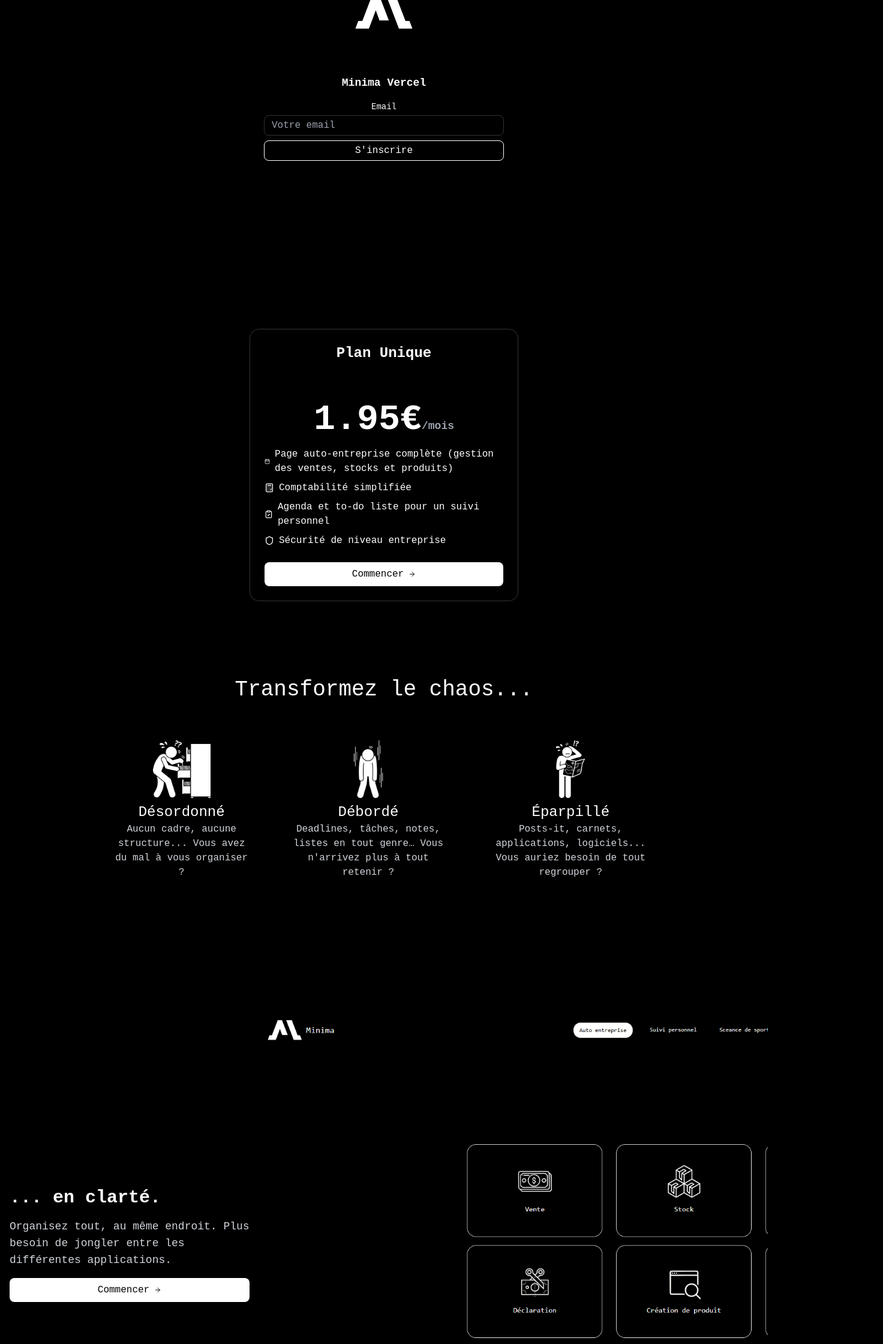
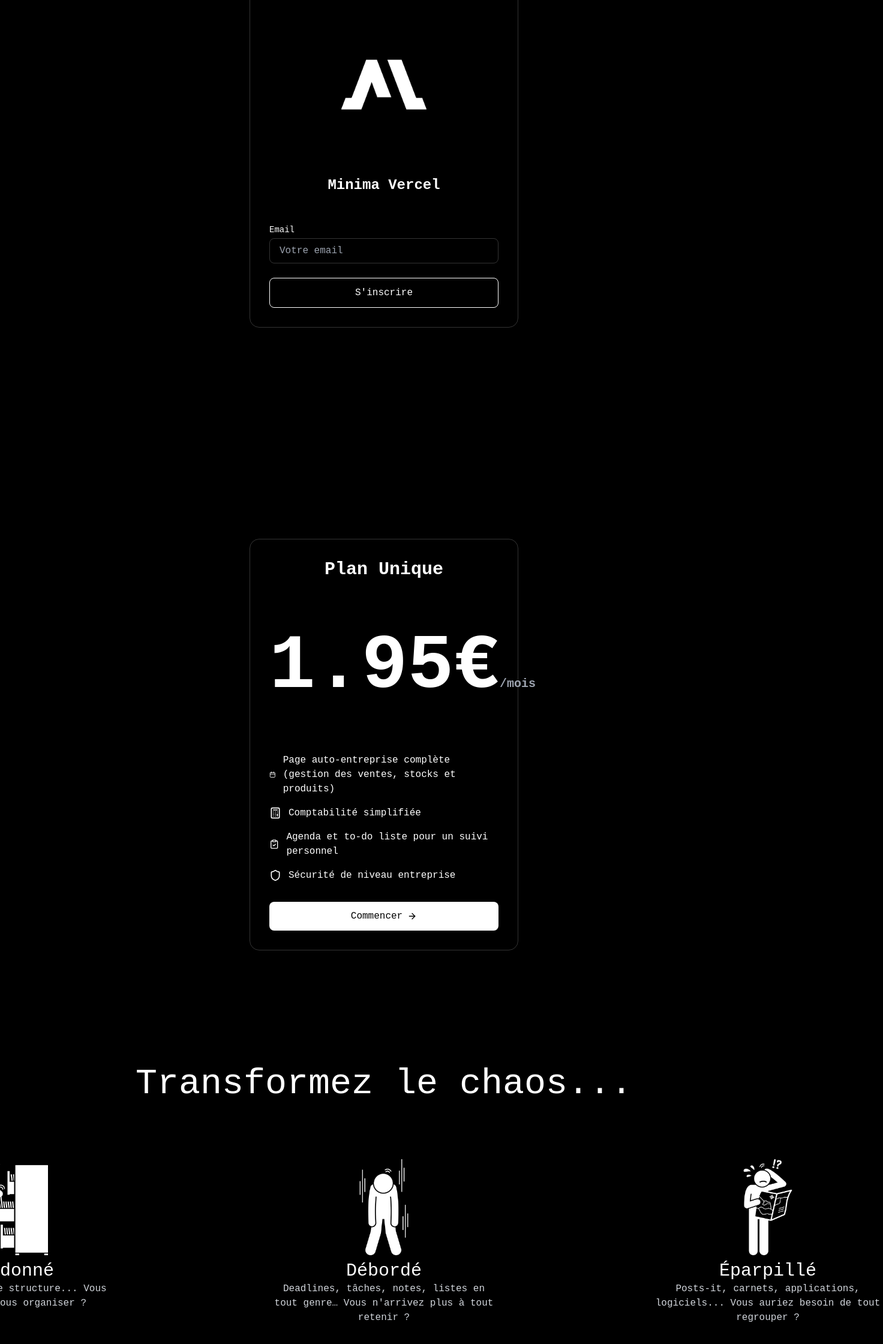
Before and after one commit to Lennyb940002/Minima-Front-uni, a React (Vite) app: page / in a window 1280 px wide. Shown: the part 260-2500 px from the top of the page at 60% size, 1472 px wide, since content can reach past the window. Built offline with nearby package versions, Linux system fonts and the light colour scheme; no server answers.

Commit message:
Update App.tsx

```diff
--- a/src/App.tsx
+++ b/src/App.tsx
@@ -1,33 +1,229 @@
-import React, { useEffect, useState } from "react";
-import { MailCheck, ArrowRight, Calendar, Calculator, ClipboardCheck, Shield } from "lucide-react";
+import React, { useState } from "react";
+import {
+  MailCheck,
+  ArrowRight,
+  Calendar,
+  Calculator,
+  ClipboardCheck,
+  Shield,
+} from "lucide-react";
 import logo from "./image/Logo.png";
 import test from "./image/homme.png";
 import testt from "./image/homme (1).png";
 import testtt from "./image/personne (1).png";
 import home from "./image/pagehome.png";
 
+// Types
 interface TimelineItem {
   date: string;
   title: string;
   description: string;
 }
 
+// Composants réutilisables
+const Button = ({ onClick, children, disabled = false, fullWidth = true, variant = "primary" }) => {
+  const baseClasses = `py-3 px-8 rounded-lg transition-colors flex items-center justify-center gap-2 group ${
+    fullWidth ? 'w-full' : ''
+  }`;
+
+  const variants = {
+    primary: "bg-white text-black hover:bg-gray-200",
+    outline: `border border-white text-white ${!disabled && "hover:bg-white hover:text-black"}`,
+  };
+
+  return (
+    <button
+      className={`${baseClasses} ${variants[variant]} ${disabled ? "opacity-50 cursor-not-allowed" : ""}`}
+      onClick={onClick}
+      disabled={disabled}
+    >
+      {children}
+    </button>
+  );
+};
+
+const Card = ({ children, className = "" }) => (
+  <div className={`border border-white/20 rounded-2xl p-8 hover:border-white/40 transition-all duration-300 ${className}`}>
+    {children}
+  </div>
+);
+
+// Sections Components
+const NewsletterSection = ({ email, setEmail, handleSubmit, isSubmitting, submitStatus, errorMessage }) => (
+  <section className="py-24 px-4 flex flex-col items-center text-center">
+    <Card className="w-full max-w-md backdrop-blur-sm mb-40">
+      <div className="flex flex-col items-center text-center mb-14 mt-44">
+        <img src={logo} alt="Logo" className="h-48 w-48" />
+      </div>
+      <h2 className="text-2xl font-bold text-white mb-6">Minima Vercel</h2>
+
+      {submitStatus === "error" && (
+        <div className="mb-4 p-3 bg-red-500/10 border border-red-500/50 rounded-lg text-red-500 text-sm">
+          {errorMessage}
+        </div>
+      )}
+
+      <form onSubmit={handleSubmit} className="space-y-4">
+        <div>
+          <label htmlFor="email" className="block text-sm font-medium text-white mb-1 mt-12 text-left">
+            Email
+          </label>
+          <input
+            type="email"
+            id="email"
+            value={email}
+            onChange={(e) => setEmail(e.target.value)}
+            className="w-full mb-2 px-4 py-2 bg-transparent border border-white/20 rounded-lg text-white focus:border-white focus:outline-none"
+            required
+            disabled={isSubmitting}
+            placeholder="Votre email"
+          />
+        </div>
+        <Button variant="outline" disabled={isSubmitting}>
+          {isSubmitting ? "Chargement..." : "S'inscrire"}
+        </Button>
+      </form>
+
+      {submitStatus === "success" && (
+        <div className="flex items-center justify-center gap-2 mt-4 text-green-400">
+          <MailCheck className="w-4 h-4" />
+          <span>Inscription réussie !</span>
+        </div>
+      )}
+    </Card>
+  </section>
+);
+
+const PricingSection = ({ features, scrollToTop }) => (
+  <section className="py-24 px-4 bg-black/50">
+    <div className="container mx-auto max-w-md">
+      <Card>
+        <div className="text-center">
+          <h3 className="text-3xl font-bold mb-2">Plan Unique</h3>
+          <div className="text-9xl mt-20 font-bold mb-6">
+            1.95€<span className="text-xl text-gray-400">/mois</span>
+          </div>
+
+          <ul className="text-left space-y-4 mb-8 mt-20">
+            {features.map((feature, index) => (
+              <li key={index} className="flex items-center gap-3">
+                {feature.icon}
+                <span>{feature.text}</span>
+              </li>
+            ))}
+          </ul>
+
+          <Button onClick={scrollToTop}>
+            Commencer
+            <ArrowRight className="w-4 h-4 group-hover:translate-x-1 transition-transform" />
+          </Button>
+        </div>
+      </Card>
+    </div>
+  </section>
+);
+
+const TransformationSection = () => (
+  <section className="py-24 px-4">
+    <div className="container mx-auto max-w-4xl text-white">
+      <h3 className="text-6xl font-semi-bold mb-24 text-center">
+        Transformez le chaos...
+      </h3>
+      <div className="flex justify-center space-x-64">
+        {[
+          {
+            img: test,
+            title: "Désordonné",
+            description: "Aucun cadre, aucune structure... Vous avez du mal à vous organiser ?",
+          },
+          {
+            img: testt,
+            title: "Débordé",
+            description: "Deadlines, tâches, notes, listes en tout genre… Vous n'arrivez plus à tout retenir ?",
+          },
+          {
+            img: testtt,
+            title: "Éparpillé",
+            description: "Posts-it, carnets, applications, logiciels... Vous auriez besoin de tout regrouper ?",
+          },
+        ].map((item, index) => (
+          <div key={index} className="text-center">
+            <img src={item.img} alt={item.title} className="w-40 h-40 mx-auto mb-2" />
+            <h4 className="text-3xl font-semi-bold text-white">{item.title}</h4>
+            <p className="text-gray-300 w-96">{item.description}</p>
+          </div>
+        ))}
+      </div>
+    </div>
+  </section>
+);
+
+const ClaritySection = ({ scrollToTop }) => (
+  <section className="py-24 px-4 overflow-hidden mt-36">
+    <div className="container mx-auto max-w-7xl flex items-center">
+      <div className="w-1/3 text-white pr-8">
+        <h3 className="text-4xl font-bold mb-6">... en clarté.</h3>
+        <p className="text-gray-300 mb-6 text-lg">
+          Organisez tout, au même endroit. Plus besoin de jongler entre les différentes applications.
+        </p>
+        <Button onClick={scrollToTop}>
+          Commencer
+          <ArrowRight className="w-4 h-4 group-hover:translate-x-1 transition-transform" />
+        </Button>
+      </div>
+      <div className="w-2/3 flex justify-right">
+        <img
+          src={home}
+          alt="Illustration"
+          className="h-[1100px] w-auto max-w-none rounded-lg shadow-xl"
+        />
+      </div>
+    </div>
+  </section>
+);
+
+const FinalSection = ({ scrollToTop }) => (
+  <section className="py-24 px-4">
+    <div className="container mx-auto max-w-4xl text-white text-center flex flex-col items-center">
+      <h3 className="text-4xl font-bold mt-12">16 sections. 1 seule application.</h3>
+      <p className="text-gray-300 my-6 text-lg">
+        Synchronisées et accessibles sur tous vos appareils.
+      </p>
+      <div className="w-96">
+        <Button onClick={scrollToTop}>
+          Commencer
+          <ArrowRight className="w-4 h-4 group-hover:translate-x-1 transition-transform" />
+        </Button>
+      </div>
+    </div>
+  </section>
+);
+
+// Main App Component
 function App() {
   const [email, setEmail] = useState("");
   const [isSubmitting, setIsSubmitting] = useState(false);
   const [submitStatus, setSubmitStatus] = useState<"success" | "error" | null>(null);
   const [errorMessage, setErrorMessage] = useState("");
 
-  const timeline: TimelineItem[] = [
-    { date: "T2 2024", title: "Lancement de la plateforme", description: "Première version avec fonctionnalités de base" },
-    { date: "T3 2024", title: "Analyses avancées", description: "Introduction d'outils de rapports et d'insights détaillés" },
-    { date: "T4 2024", title: "Applications mobiles", description: "Applications natives pour les plateformes iOS et Android" },
-    { date: "T1 2025", title: "Fonctionnalités d'entreprise", description: "Outils avancés de sécurité et de collaboration" },
+  const features = [
+    {
+      icon: <Calendar className="w-5 h-5" />,
+      text: "Page auto-entreprise complète (gestion des ventes, stocks et produits)",
+    },
+    {
+      icon: <Calculator className="w-5 h-5" />,
+      text: "Comptabilité simplifiée",
+    },
+    {
+      icon: <ClipboardCheck className="w-5 h-5" />,
+      text: "Agenda et to-do liste pour un suivi personnel",
+    },
+    {
+      icon: <Shield className="w-5 h-5" />,
+      text: "Sécurité de niveau entreprise",
+    },
   ];
-
-  useEffect(() => {
-    console.log(import.meta.env.VITE_BACKEND_URL);
-  }, []);
 
   const handleSubmit = async (e: React.FormEvent) => {
     e.preventDefault();
@@ -45,18 +241,17 @@ function App() {
       const responseData = await response.json();
 
       if (!response.ok) {
-        if (response.status === 409) {
-          setErrorMessage("Cet email est déjà inscrit");
-          setSubmitStatus("error");
-        } else {
-          setErrorMessage("Une erreur est survenue. Veuillez réessayer.");
-          setSubmitStatus("error");
-        }
+        setErrorMessage(
+          response.status === 409
+            ? "Cet email est déjà inscrit"
+            : "Une erreur est survenue. Veuillez réessayer."
+        );
+        setSubmitStatus("error");
         return;
       }
 
       setSubmitStatus("success");
-      setEmail(""); // Vider le champ email après succès
+      setEmail("");
     } catch (error) {
       console.error("API call failed", error);
       setErrorMessage("Une erreur de connexion est survenue. Veuillez réessayer.");
@@ -70,131 +265,20 @@ function App() {
     window.scrollTo({ top: 0, behavior: "smooth" });
   };
 
-  const features = [
-    { icon: <Calendar className="w-4 h-4" />, text: "Page auto-entreprise complète (gestion des ventes, stocks et produits)" },
-    { icon: <Calculator className="w-4 h-4" />, text: "Comptabilité simplifiée" },
-    { icon: <ClipboardCheck className="w-4 h-4" />, text: "Agenda et to-do liste pour un suivi personnel" },
-    { icon: <Shield className="w-4 h-4" />, text: "Sécurité de niveau entreprise" },
-  ];
-
-  const StartButton = () => (
-    <button className="w-full py-2 px-6 bg-white text-black rounded-lg hover:bg-gray-200 transition-colors flex items-center justify-center gap-2 group" onClick={scrollToTop}>
-      Commencer
-      <ArrowRight className="w-3 h-3 group-hover:translate-x-1 transition-transform" />
-    </button>
-  );
-
   return (
     <div className="min-h-screen bg-black text-white">
-      {/* Section Newsletter */}
-      <section className="py-16 px-4 flex flex-col items-center text-center">
-        <div className="w-full max-w-md p-6 rounded-lg backdrop-blur-sm mb-32">
-          <div className="flex flex-col items-center text-center mb-10 mt-32">
-            <img src={logo} alt="Logo" className="h-32 w-32" />
-          </div>
-          <h2 className="text-lg font-bold text-white mb-4 text-center">Minima Vercel</h2>
-
-          {submitStatus === "error" && (
-            <div className="mb-4 p-2 bg-red-500/10 border border-red-500/50 rounded-lg text-red-500 text-sm">
-              {errorMessage}
-            </div>
-          )}
-
-          <form onSubmit={handleSubmit} className="space-y-2">
-            <div>
-              <label htmlFor="email" className="block text-sm font-medium text-white mb-1">Email</label>
-              <input
-                type="email"
-                id="email"
-                value={email}
-                onChange={(e) => setEmail(e.target.value)}
-                className="w-full px-3 py-1 bg-transparent border border-white/20 rounded-lg text-white focus:border-white focus:outline-none"
-                required
-                disabled={isSubmitting}
-                placeholder="Votre email"
-              />
-            </div>
-            <button type="submit" className={`w-full py-1 px-3 border border-white text-white transition-colors rounded-lg ${isSubmitting ? "opacity-50 cursor-not-allowed" : "hover:bg-white hover:text-black"}`} disabled={isSubmitting}>
-              {isSubmitting ? "Chargement..." : "S'inscrire"}
-            </button>
-          </form>
-
-          {submitStatus === "success" && (
-            <div className="flex items-center justify-center gap-2 mt-2 text-green-400">
-              <MailCheck className="w-3 h-3" />
-              <span>Inscription réussie !</span>
-            </div>
-          )}
-        </div>
-      </section>
-
-      {/* Carte de Tarification */}
-      <section className="py-16 px-4 bg-black/50">
-        <div className="container mx-auto max-w-md">
-          <div className="border border-white/20 rounded-2xl p-6 hover:border-white/40 transition-all duration-300">
-            <div className="text-center">
-              <h3 className="text-2xl font-bold mb-2">Plan Unique</h3>
-              <div className="text-6xl mt-16 font-bold mb-4">1.95€<span className="text-lg text-gray-400">/mois</span></div>
-
-              <ul className="text-left space-y-2 mb-6">
-                {features.map((feature, index) => (
-                  <li key={index} className="flex items-center gap-2">
-                    {feature.icon}
-                    <span>{feature.text}</span>
-                  </li>
-                ))}
-              </ul>
-
-              <StartButton />
-            </div>
-          </div>
-        </div>
-      </section>
-
-      {/* Section Transformation */}
-      <section className="py-16 px-4">
-        <div className="container mx-auto max-w-4xl text-white">
-          <h3 className="text-4xl font-semi-bold mb-16 text-center">Transformez le chaos...</h3>
-          <div className="flex justify-center space-x-16">
-            {[
-              { img: test, title: "Désordonné", description: "Aucun cadre, aucune structure... Vous avez du mal à vous organiser ?" },
-              { img: testt, title: "Débordé", description: "Deadlines, tâches, notes, listes en tout genre… Vous n'arrivez plus à tout retenir ?" },
-              { img: testtt, title: "Éparpillé", description: "Posts-it, carnets, applications, logiciels... Vous auriez besoin de tout regrouper ?" },
-            ].map((item, index) => (
-              <div key={index} className="text-center">
-                <img src={item.img} alt={item.title} className="w-24 h-24 mx-auto mb-2" />
-                <h4 className="text-2xl font-semi-bold text-white">{item.title}</h4>
-                <p className="text-gray-300">{item.description}</p>
-              </div>
-            ))}
-          </div>
-        </div>
-      </section>
-
-      {/* Section Clarté */}
-      <section className="py-16 px-4 overflow-hidden mt-20">
-        <div className="container mx-auto max-w-7xl flex items-center">
-          <div className="w-1/3 text-white pr-4">
-            <h3 className="text-3xl font-bold mb-4">... en clarté.</h3>
-            <p className="text-gray-300 mb-4 text-lg">Organisez tout, au même endroit. Plus besoin de jongler entre les différentes applications.</p>
-            <StartButton />
-          </div>
-          <div className="w-2/3 flex justify-right">
-            <img src={home} alt="Illustration" className="h-[800px] w-auto max-w-none rounded-lg shadow-xl" />
-          </div>
-        </div>
-      </section>
-
-      {/* Section Finale */}
-      <section className="py-16 px-4">
-        <div className="container mx-auto max-w-4xl text-white text-center flex flex-col items-center">
-          <h3 className="text-3xl font-bold">16 sections. 1 seule application.</h3>
-          <p className="text-gray-300 my-4 text-lg">Synchronisées et accessibles sur tous vos appareils.</p>
-          <div className="w-48">
-            <StartButton />
-          </div>
-        </div>
-      </section>
+      <NewsletterSection
+        email={email}
+        setEmail={setEmail}
+        handleSubmit={handleSubmit}
+        isSubmitting={isSubmitting}
+        submitStatus={submitStatus}
+        errorMessage={errorMessage}
+      />
+      <PricingSection features={features} scrollToTop={scrollToTop} />
+      <TransformationSection />
+      <ClaritySection scrollToTop={scrollToTop} />
+      <FinalSection scrollToTop={scrollToTop} />
     </div>
   );
 }
```
